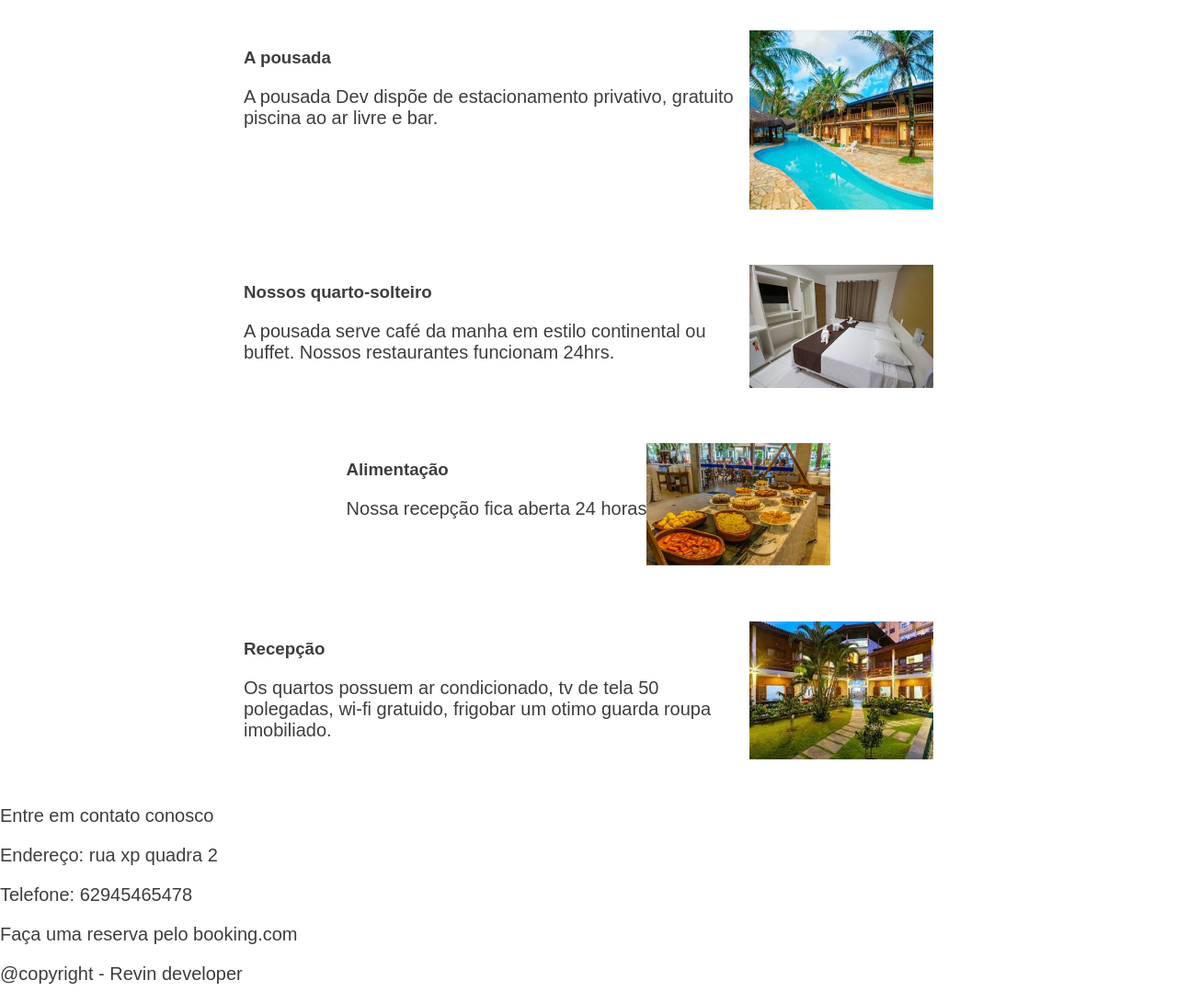
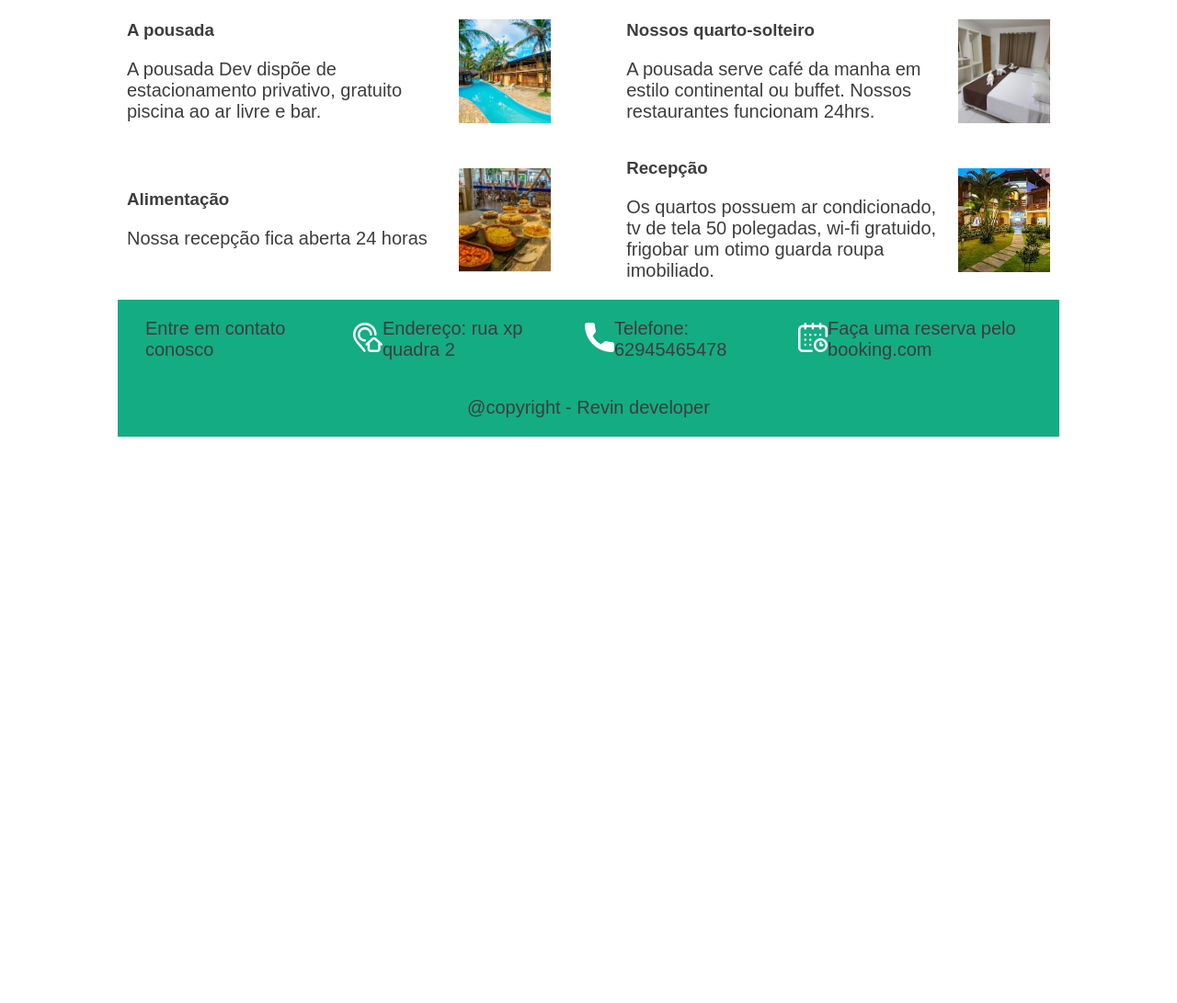
Before and after one commit to reversonthaiam/DevMedia-Projeto-Pousada-CSS, a plain HTML site: page ProjetoCss_Teleguiado/index.html in a window 1280 px wide. Shown: the part 2672-3763 px from the top of the page at 92% size. After the commit the page ends 3147 px from the top, so only its background shows below. Drawn offline with Linux system fonts and the light colour scheme.

Commit message:
rodape iniciado

```diff
--- a/ProjetoCss_Teleguiado/index.html
+++ b/ProjetoCss_Teleguiado/index.html
@@ -87,7 +87,7 @@
 
   </section>
 
-  <section class="formatar-card2">
+  <section class=" container formatar-card2">
     <div class="formatar-card-interno2">
       <div class="formatar-card-texto">
         <h3>
@@ -146,20 +146,45 @@
 
     </div>
 
+  </section>
+
+  <footer class="rodape container">
+    <div class="rodape-contato">
 
 
-  </section>
+      <div class="rodape-contato2">
+        <p>Entre em contato conosco</p>
+      </div>
 
-  <footer>
-    <div>
-      <p>Entre em contato conosco</p>
-      <p>Endereço: rua xp quadra 2</p>
-      <p>Telefone: 62945465478</p>
-      <p>Faça uma reserva pelo booking.com</p>
+      <div class="rodape-contato2">
+        <div>
+          <img src="./assets/icones/endereco.png" alt="">
+        </div>
+
+        <p>Endereço: rua xp quadra 2</p>
+      </div>
+
+      <div class="rodape-contato2">
+        <div>
+          <img src="./assets/icones/telefone.png" alt="">
+        </div>
+
+        <p>Telefone: 62945465478</p>
+      </div>
+
+      <div class="rodape-contato2">
+        <div>
+          <img src="./assets/icones/calendario.png" alt="">
+        </div>
+
+        <p>Faça uma reserva pelo booking.com</p>
+      </div>
+
 
     </div>
 
-    <div>
+
+    <div class="rodape-autor">
 
       <p>
         @copyright - Revin developer
--- a/ProjetoCss_Teleguiado/style/style.css
+++ b/ProjetoCss_Teleguiado/style/style.css
@@ -12,6 +12,7 @@ body {
 
 .container {
   max-width: 1024px;
+  margin: 0 auto;
 }
 
 nav {
@@ -135,23 +136,47 @@ p {
 
 .formatar-card2 {
   display: flex;
-  flex-flow: row wrap;
-  justify-content: center;
+  flex-flow: wrap;
+  justify-content: space-between;
 }
 
 .formatar-card-interno2 {
   display: flex;
-  flex-flow: row wrap;
-  max-width: 750px;
-  max-height: 250px;
-  margin: 30px;
+  width: 45%;
+  margin: 0 10px;
+  align-items: center;
+  justify-content: space-between;
 }
 
 .formatar-card-interno2 img {
-  max-width: 200px;
-  max-height: 200px;
+  width: 100px;
+  height: 113px;
+  object-fit: cover;
+  margin-left: 10px;
 }
 
-.formatar-card-texto {
-  max-width: 550px;
+.rodape {
+  display: flex;
+  flex-direction: column;
+  background-color: #14ac83;
 }
+
+.rodape-contato {
+  display: flex;
+  flex-direction: row;
+  justify-content: space-between;
+}
+
+.rodape-contato2 {
+  display: flex;
+  align-items: center;
+  margin: auto 30px;
+}
+
+.rodape-contato2 img {
+}
+
+.rodape-autor {
+  display: flex;
+  justify-content: center;
+}
```
